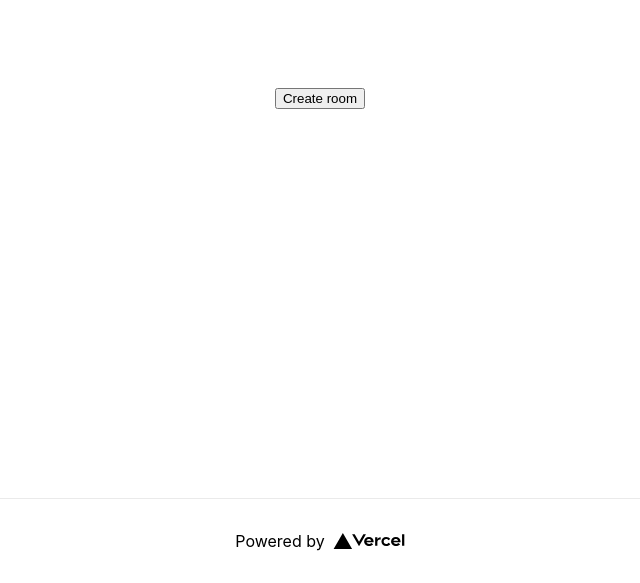
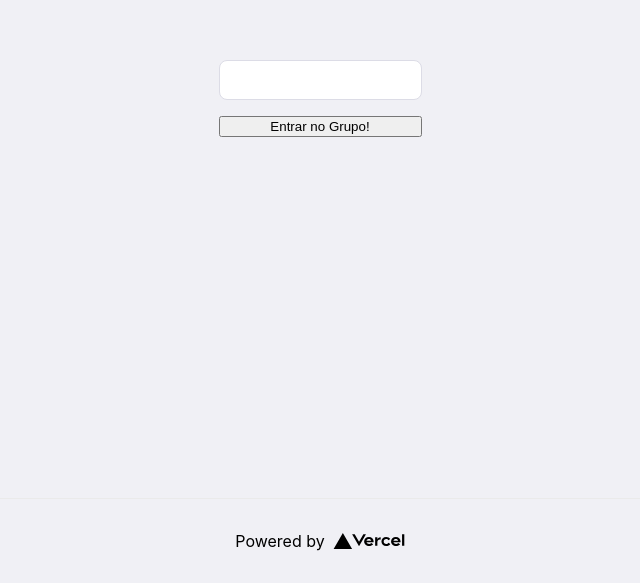
Before and after one commit to gabrielsartorato/peer-front, a Next.js app: page / in a window 1280 px wide. Shown: the part 302-885 px from the top of the page, without its empty margins (320-960 px from the left). Built offline with nearby package versions, Linux system fonts and the light colour scheme.

Commit message:
add dependences

```diff
--- a/package.json
+++ b/package.json
@@ -12,11 +12,14 @@
     "next": "12.1.0",
     "react": "17.0.2",
     "react-dom": "17.0.2",
+    "simple-peer": "^9.11.1",
+    "socket.io-client": "^4.4.1",
     "uuid": "^8.3.2"
   },
   "devDependencies": {
     "@types/node": "17.0.23",
     "@types/react": "17.0.43",
+    "@types/styled-components": "^5.1.24",
     "eslint": "8.11.0",
     "eslint-config-next": "12.1.0",
     "typescript": "4.6.3"
--- a/src/components/CreateRoom/index.tsx
+++ b/src/components/CreateRoom/index.tsx
@@ -1,14 +1,22 @@
-import React from "react";
+import React, { useState } from "react";
+import { useRouter } from 'next/router';
 // import { v1 as uuid } from "uuid";
 
 export function CreateRoom () {
-    function create() {
-        // const id = uuid();
-        // props.history.push(`/room/${id}`);
+    const [groupName, setGroupName] = useState('');
+    const router = useRouter();
+
+
+    function joinOnMeet() {
+        if(!groupName) return;
+        router.push(`/room/${groupName}`);
     }
 
     return (
-        <button onClick={create}>Create room</button>
+        <form style={{ display: 'flex', flexDirection: 'column', gap: '16px'}}>
+            <input style={{}} value={groupName} onChange={(e)=> setGroupName(e.target.value)}></input>
+            <button onClick={joinOnMeet}>Entrar no Grupo!</button>
+        </form>
     );
 };
 
--- a/styles/globals.css
+++ b/styles/globals.css
@@ -4,6 +4,8 @@ body {
   margin: 0;
   font-family: -apple-system, BlinkMacSystemFont, Segoe UI, Roboto, Oxygen,
     Ubuntu, Cantarell, Fira Sans, Droid Sans, Helvetica Neue, sans-serif;
+  background: #f0f0f5;
+  -webkit-font-smoothing: antialiased;
 }
 
 a {
@@ -14,3 +16,16 @@ a {
 * {
   box-sizing: border-box;
 }
+
+button {
+  cursor: pointer;
+}
+
+form input {
+  width: 100%;
+  height: 40px;
+  color: #333;
+  border: 1px solid #dcdce6;
+  border-radius: 8px;
+  padding: 0px 12px;
+}
```
Also changed, not shown: 1 other file (tests, documents, lock files or other folders).
